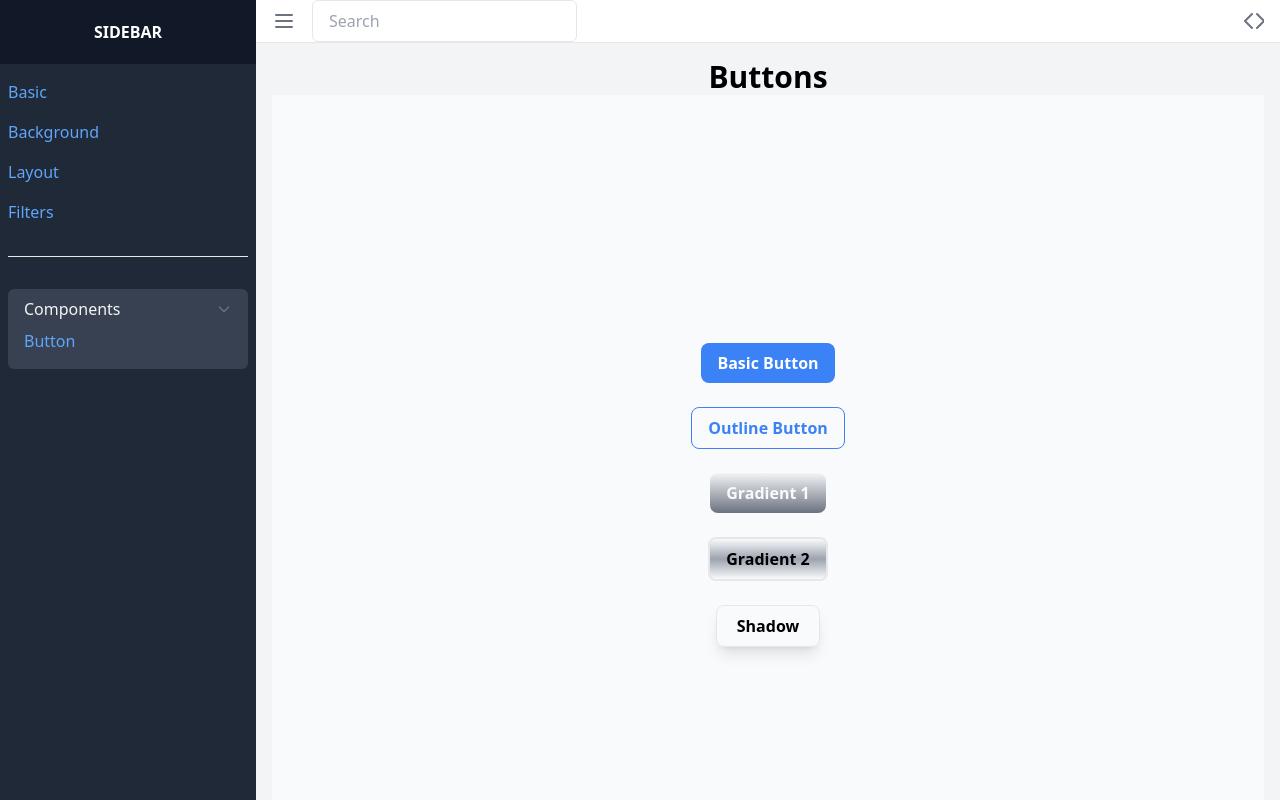
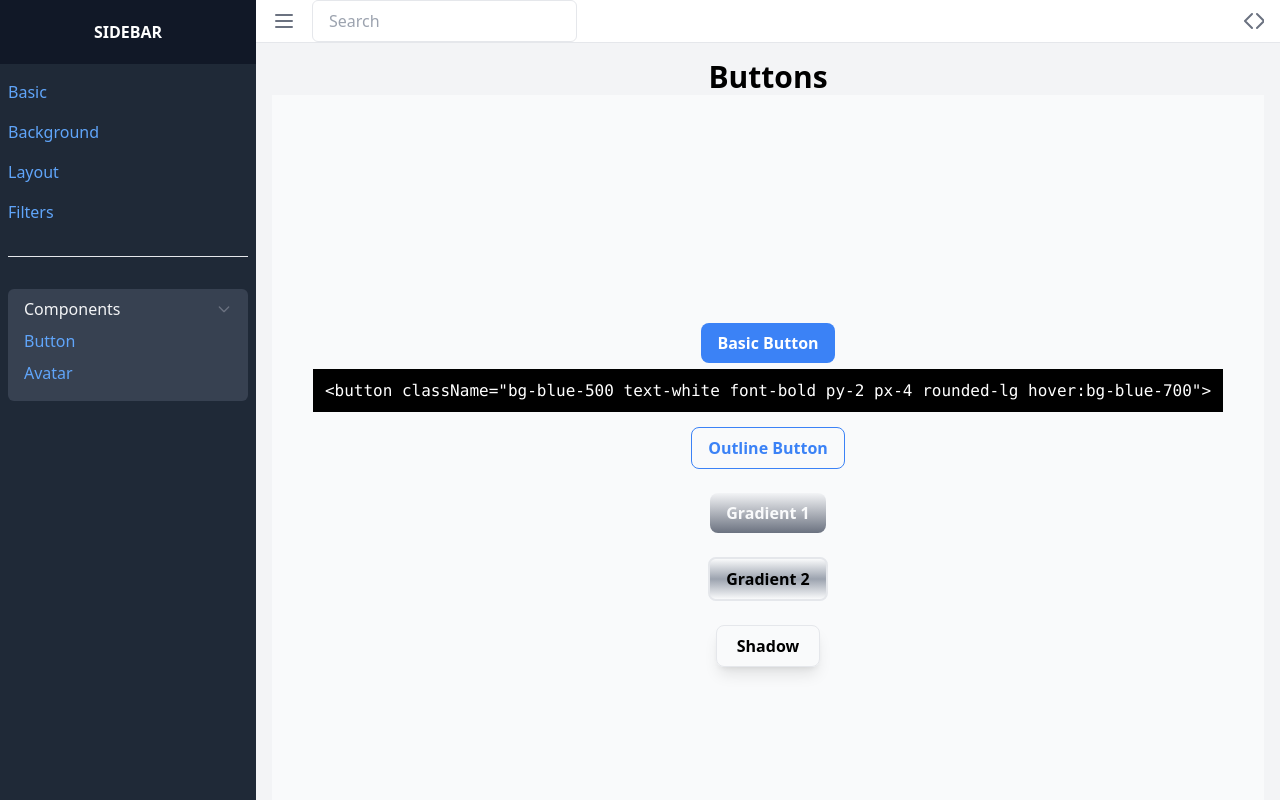
Before and after one commit to martywebdev/twcheatsheet, a React (Vite) app: page /button in a window 1280 px wide. Both pictures are taken after a click on the heading "Components". Built offline with nearby package versions, Linux system fonts and the light colour scheme.

Commit message:
components

```diff
--- a/src/data/component.js
+++ b/src/data/component.js
@@ -2,5 +2,9 @@ export const components = [
     {
         title: 'button',
         path: '/button',
+    },
+    {
+        title: 'avatar',
+        path: '/avatar'
     }
 ]
--- a/src/layouts/Layout.jsx
+++ b/src/layouts/Layout.jsx
@@ -133,7 +133,7 @@ const Layout = () => {
                       className="block text-blue-400 mb-2 hover:underline"
                       onClick={(e) => e.stopPropagation()} // Prevent dropdown toggle
                     >
-                      {"button"}
+                      {component.title}
                     </Link>
                   </div>
                 ))}
--- /dev/null
+++ b/src/pages/TWAvatar.jsx
@@ -0,0 +1,14 @@
+import React from "react";
+
+const TWAvatar = () => {
+  return (
+    <>
+      <h2 className="font-bold text-3xl text-center ">Avatar</h2>
+      <div className="center bg-gray-50 flex-col space-y-6">
+
+      </div>
+    </>
+  );
+};
+
+export default TWAvatar;
--- a/src/pages/TWButtons.jsx
+++ b/src/pages/TWButtons.jsx
@@ -5,9 +5,17 @@ const TWButtons = () => {
     <>
       <h2 className="font-bold text-3xl text-center x">Buttons</h2>
       <div className="center bg-gray-50 flex-col space-y-6">
-        <button className="bg-blue-500 text-white font-bold py-2 px-4 rounded-lg hover:bg-blue-700">
-          Basic Button
-        </button>
+        <div className="flex flex-col items-center gap-4">
+          <button className="bg-blue-500 text-white font-bold py-2 px-4 rounded-lg hover:bg-blue-700">
+            Basic Button
+          </button>
+          <pre>
+            <code className="bg-black text-white p-3">
+              {`<button className="bg-blue-500 text-white font-bold py-2 px-4 rounded-lg hover:bg-blue-700">`}
+            </code>
+          </pre>
+        </div>
+
         <button className="border border-blue-500 px-4 py-2 rounded-lg font-bold text-blue-500 hover:bg-blue-500 hover:text-blue-50 transition delay-150">
           Outline Button
         </button>
--- a/src/router/index.jsx
+++ b/src/router/index.jsx
@@ -5,6 +5,7 @@ import App from "../App";
 import TWBackground from "../pages/TWBackground";
 import TWFilters from "../pages/TWFilters";
 import TWButtons from "../pages/TWButtons";
+import TWAvatar from "../pages/TWAvatar";
 
 export const router = createBrowserRouter([
   {
@@ -31,6 +32,10 @@ export const router = createBrowserRouter([
         path: "/button",
         element: <TWButtons />,
       },
+      {
+        path: "/avatar",
+        element: <TWAvatar />,
+      },
     ],
   },
 ]);
```
